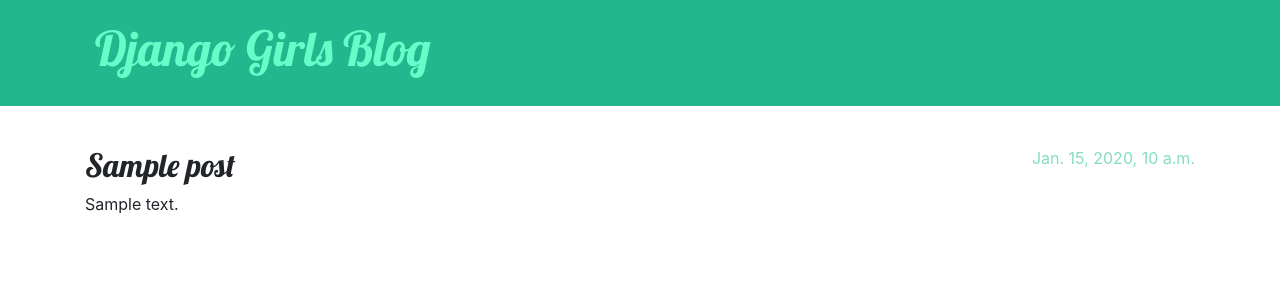
After one commit to AmandaBlueCC/my-first-blog, a Django app: template blog/templates/blog/post_detail.html in a window 1280 px wide. The commit adds this page. Shown: the top 300 px of the page. Run offline with Django 3.2, Linux system fonts and the light colour scheme; the template is opened without the code that fills it: most values are stand-ins (such as "Sample title", 1, 10 or a date in 2020).

Commit message:
Added view and tmeplate for detailed blog post as well as CSS for the site.

```diff
--- /dev/null
+++ b/blog/static/css/blog.css
@@ -0,0 +1,72 @@
+
+
+.page-header {
+    background-color: #23B78E;
+    margin-top: 0;
+    margin-bottom: 40px;
+    padding: 20px 20px 20px 40px;
+}
+
+.page-header h1,
+.page-header h1 a,
+.page-header h1 a:visited,
+.page-header h1 a:active {
+    color: #65FDC8;
+    font-size: 36pt;
+    text-decoration: none;
+}
+
+h1,
+h2,
+h3,
+h4 {
+    font-family: 'Lobster', cursive;
+}
+
+.date {
+    color: #84DCC4;
+}
+
+.save {
+    float: right;
+}
+
+.post-form textarea,
+.post-form input {
+    width: 100%;
+}
+
+.top-menu,
+.top-menu:hover,
+.top-menu:visited {
+    color: #04B378;
+    float: right;
+    font-size: 26pt;
+    margin-right: 20px;
+}
+
+.post {
+    margin-bottom: 70px;
+}
+
+.post h2 a,
+.post h2 a:visited {
+    color: #08BC7D;
+}
+
+.post > .date,
+.post > .actions {
+    float: right;
+}
+
+.btn-default,
+.btn-default:visited {
+    color: #04B378;
+    background: none;
+    border-color: #04B378;
+}
+
+.btn-default:hover {
+    color: #04B378;
+    background-color: #04B378;
+}
--- /dev/null
+++ b/blog/templates/blog/base.html
@@ -0,0 +1,25 @@
+{% load static %}
+<!DOCTYPE html>
+<html>
+    <head>
+        <title>Django Girls blog</title>
+        <link href="//fonts.googleapis.com/css?family=Lobster&subset=latin,latin-ext" rel="stylesheet" type="text/css">
+        <link rel="stylesheet" href="{% static 'css/blog.css' %}">
+        <link rel="stylesheet" href="https://cdn.jsdelivr.net/npm/bootstrap@4.5.3/dist/css/bootstrap.min.css" integrity="sha384-TX8t27EcRE3e/ihU7zmQxVncDAy5uIKz4rEkgIXeMed4M0jlfIDPvg6uqKI2xXr2" crossorigin="anonymous">
+    </head>
+    <body>
+    <header class="page-header">
+      <div class="container">
+          <h1><a href="/">Django Girls Blog</a></h1>
+      </div>
+    </header>
+    <main class="container">
+        <div class="row">
+            <div class="col">
+            {% block content %}
+            {% endblock %}
+            </div>
+        </div>
+    </main>
+</body>
+</html>
--- /dev/null
+++ b/blog/templates/blog/post_detail.html
@@ -0,0 +1,13 @@
+{% extends 'blog/base.html' %}
+
+{% block content %}
+    <article class="post">
+        {% if post.published_date %}
+            <time class="date">
+                {{ post.published_date }}
+            </time>
+        {% endif %}
+        <h2>{{ post.title }}</h2>
+        <p>{{ post.text|linebreaksbr }}</p>
+    </article>
+{% endblock %}
--- a/blog/urls.py
+++ b/blog/urls.py
@@ -2,4 +2,5 @@ from django.urls import path
 from . import views
 urlpatterns = [
 	path('', views.post_list, name = 'post_list'),
+	path('post/<int:pk>/', views.post_detail, name='post_detail')
 ]
--- a/blog/views.py
+++ b/blog/views.py
@@ -1,8 +1,13 @@
 from django.shortcuts import render
 from .models import Post
 from django.utils import timezone
+from django.shortcuts import render, get_object_or_404
 
 # Create your views here.
 def post_list(request):
 	posts = Post.objects.filter(published_date__lte = timezone.now()).order_by('published_date')
 	return render(request, 'blog/post_list.html', {'posts': posts})
+
+def post_detail(request, pk):
+    post = get_object_or_404(Post, pk=pk)
+    return render(request, 'blog/post_detail.html', {'post': post})
```
Also changed, not shown: blog/templates/blog/post_list.html (+12 -19 lines).
